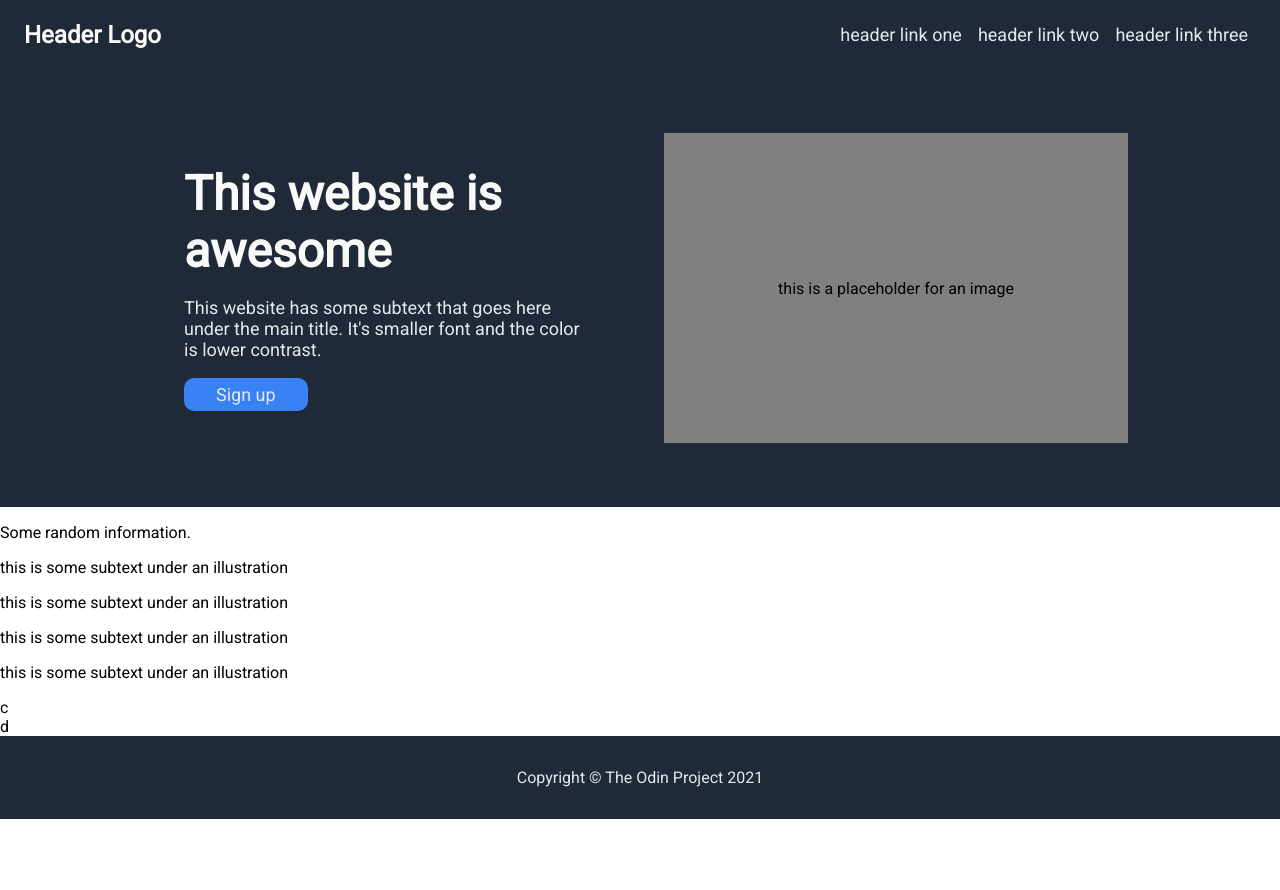
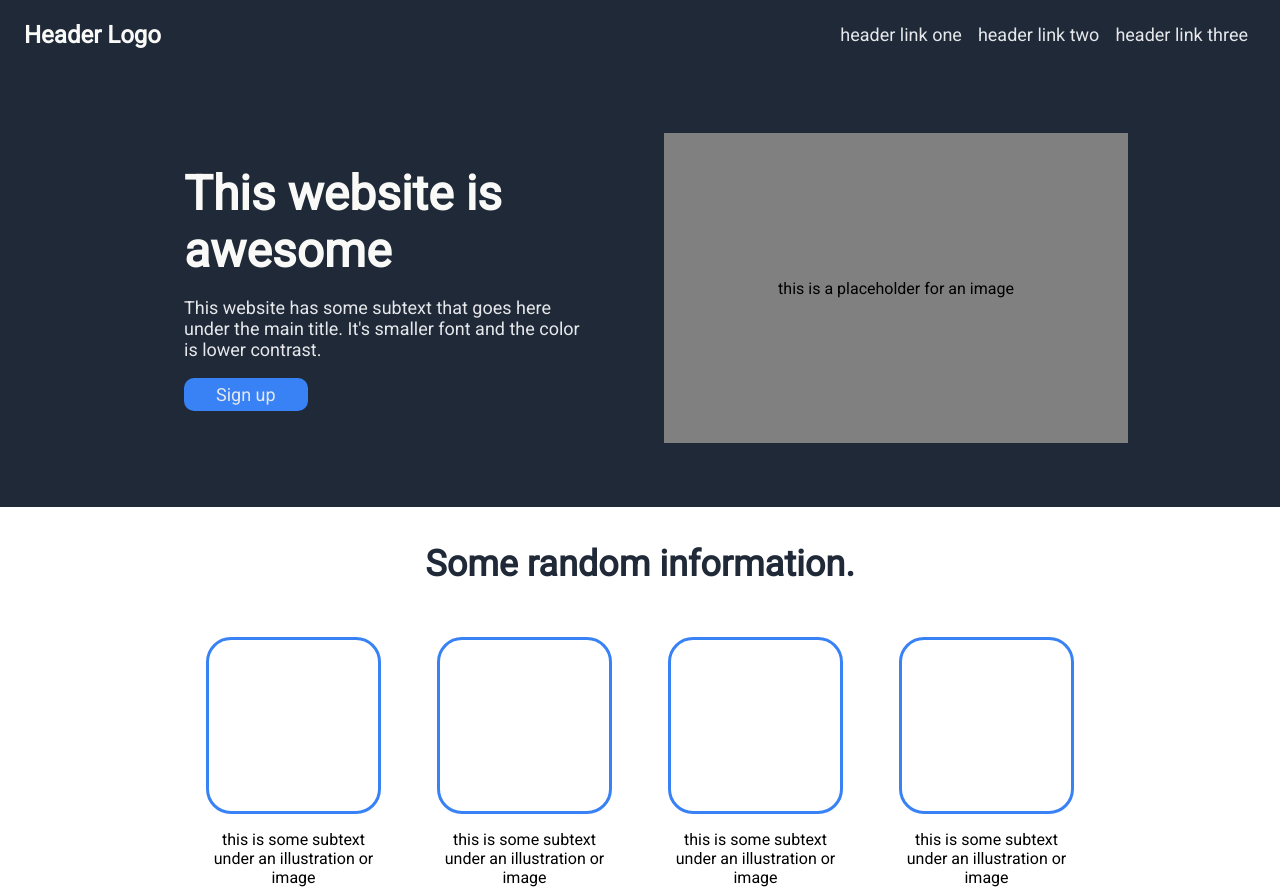
Before and after one commit to EmilioBlacksmith/Landing_Page, a plain HTML site: page index.html in a window 1280 px wide. Shown: the top 890 px of the page. Before the commit the page ends 819 px from the top, so only its background shows below. Drawn offline with Linux system fonts and the light colour scheme.

Commit message:
style(index): Style Information Panel

```diff
--- a/index.html
+++ b/index.html
@@ -38,19 +38,19 @@
             <div class="block-container">
                 <div class="block">
                     <div class="box"></div>
-                    <p>this is some subtext under an illustration</p>
+                    <p>this is some subtext under an illustration or image</p>
                 </div>
                 <div class="block">
                     <div class="box"></div>
-                    <p>this is some subtext under an illustration</p>
+                    <p>this is some subtext under an illustration or image</p>
                 </div>
                 <div class="block">
                     <div class="box"></div>
-                    <p>this is some subtext under an illustration</p>
+                    <p>this is some subtext under an illustration or image</p>
                 </div>
                 <div class="block">
                     <div class="box"></div>
-                    <p>this is some subtext under an illustration</p>
+                    <p>this is some subtext under an illustration or image</p>
                 </div>
             </div>
         </div>
--- a/style.css
+++ b/style.css
@@ -5,6 +5,8 @@ body{
     display: flex;
     min-height: 100vh;
 }
+
+/* Header Section */
 
 .Header{
     margin: 0;
@@ -32,10 +34,14 @@ body{
     margin: 8px;
 }
 
+/* Page Container */
+
 .Page-Container{
     flex-grow: 1;
     flex-shrink: 1;
 }
+
+/* Hero Section */
 
 .hero{
     background-color: #1f2937;
@@ -88,6 +94,53 @@ body{
     width: 60px;
 }
 
+/* Blocks Section */
+
+.blocks{
+    display: flex;
+    flex-direction: column;
+}
+
+.blocks .title{
+    font-size: 36px;
+    font-weight: bolder;
+    color: #1f2937;
+    text-align: center;
+}
+
+.block-container{
+    display: flex;
+    flex-direction: row;
+    flex-wrap: wrap;
+    gap: 24px;
+    justify-content: center;
+}
+
+.block{
+    height: 250px;
+    width: 175px;
+    display: flex;
+    flex-direction: column;
+    gap: 16px;
+    margin: 16px;
+}
+
+.box{
+    border: solid #3882f6;
+    height: 300px;
+    border-radius: 25px;
+}
+
+.block p{
+    margin: 0;
+    text-align: center;
+}
+
+/* */
+
+
+/* Footer Section*/
+
 .Footer{
     background-color: #1f2937;
     color: #e5e7eb;
```
